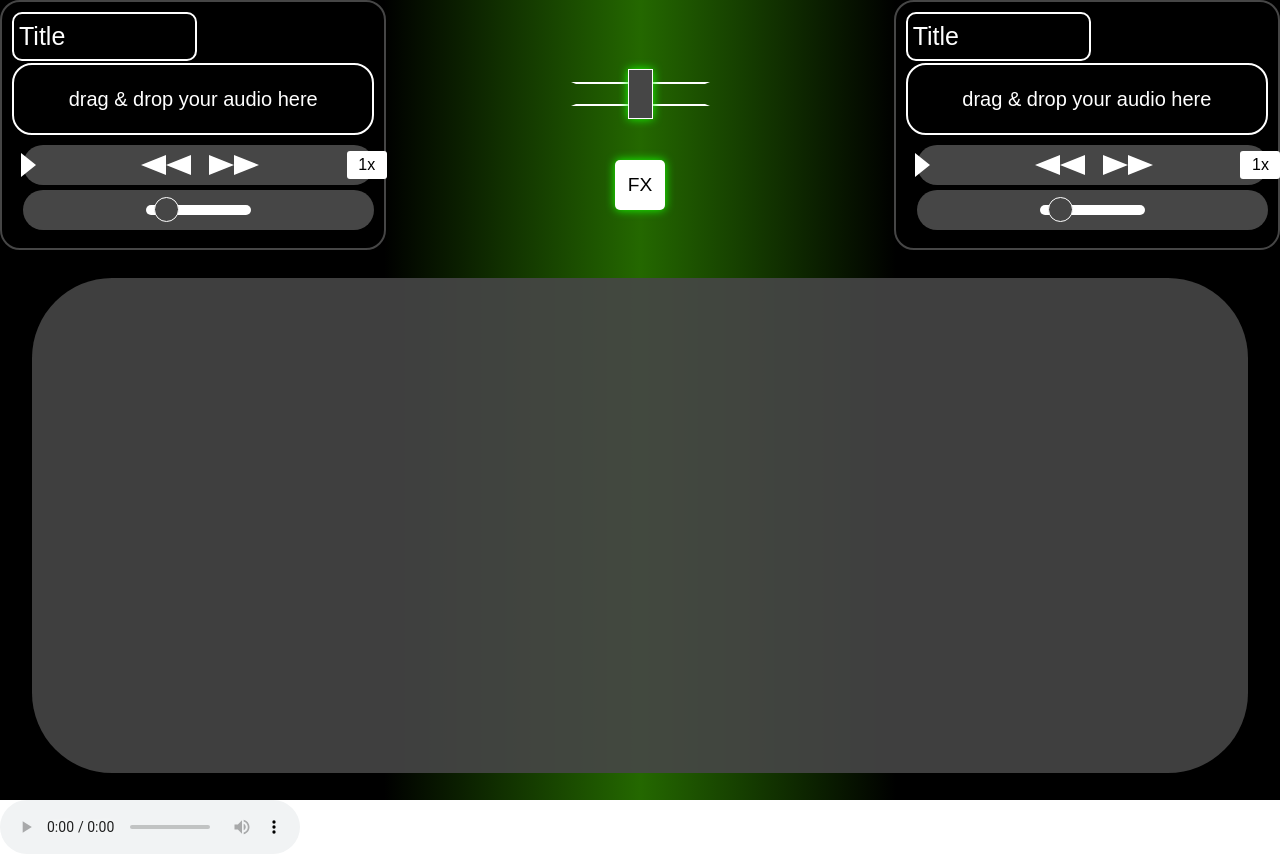
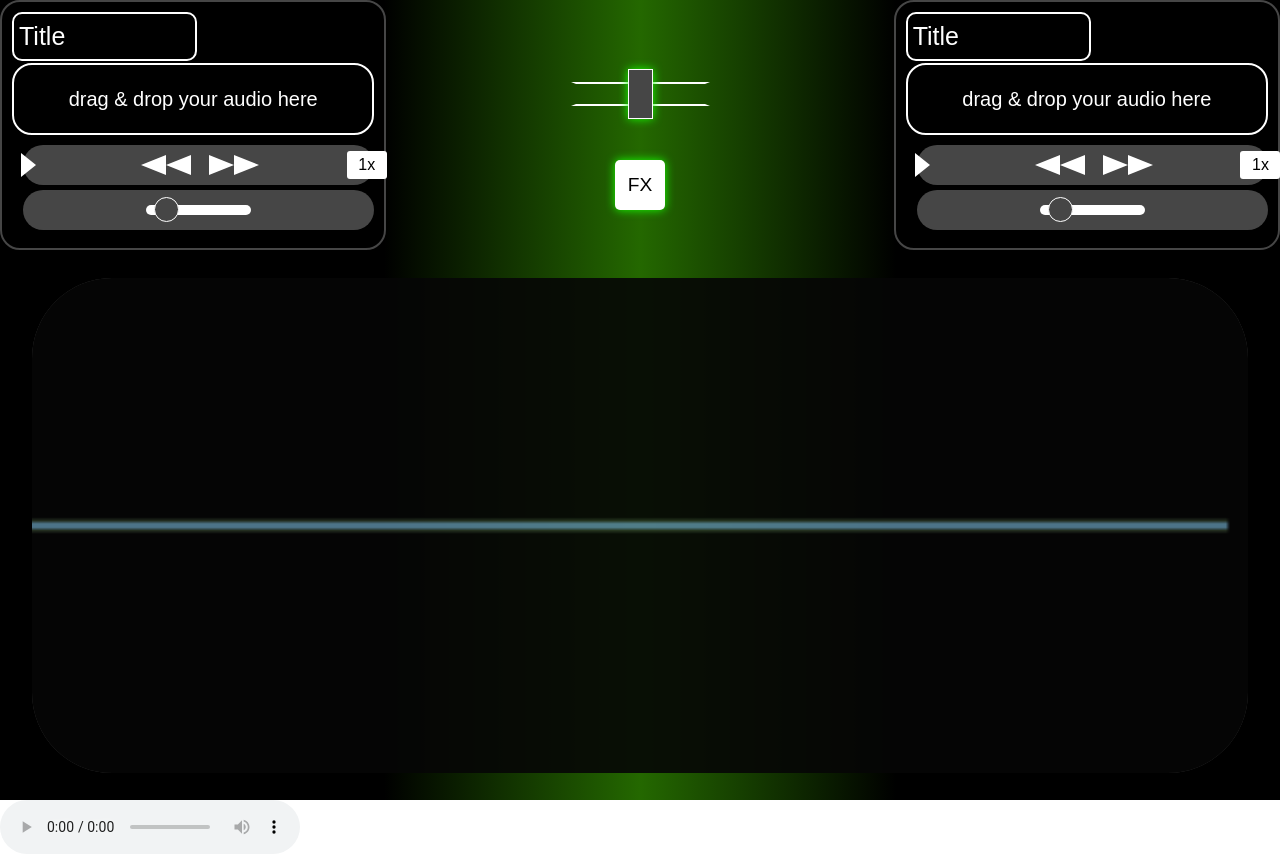
Before and after one commit to Xoritzium/MM-Audio-Videotechnik, a website with bundled scripts: page index.html in a window 1280 px wide. Built offline with nearby package versions, Linux system fonts and the light colour scheme.

Commit message:
implemented vector graphics POC

```diff
--- a/index.html
+++ b/index.html
@@ -145,7 +145,7 @@
             </div>
         </div>
     </div>
-    <audio controls id="audio" src="./Technobase - Mutter der Mann mit dem Koks ist da .mp3"></audio>
+    <audio controls id="audioTest" src="./Technobase - Mutter der Mann mit dem Koks ist da .mp3"></audio>
     <script type="module" defer src='./src/js/index.js'></script>
 </body>
 
--- a/src/js/audioVisualizer.js
+++ b/src/js/audioVisualizer.js
@@ -1,193 +1,224 @@
 import * as audioController from "./audioController.js";
 
 
-const canvas = document.getElementById("visualizer")
-const canvasCtx = canvas.getContext("2d");
+    // setup canvas context
+    let canvas = document.getElementById("visualizer")
+    let canvasCtx = canvas.getContext("2d")
 
-// get same Color of the Window behind the canvas, in order to let the canvas appear transparent except for the drawing
-const visualizerWindow = document.getElementById('VisualizerWindow');
-const backgroundColor = window.getComputedStyle(visualizerWindow).getPropertyValue('background');
+    // get same Color of the Window behind the canvas, in order to let the canvas appear transparent except for the drawing
+    const visualizerWindow = document.getElementById('VisualizerWindow')
+    const backgroundColor = window.getComputedStyle(visualizerWindow).getPropertyValue('background')
 
-const audioCtx = new window.AudioContext();
-const audio = document.getElementById("audio");
-const track = audioCtx.createMediaElementSource(audio);
-let analyser = audioCtx.createAnalyser();
-analyser.fftSize = 128;
-let bufferLength = analyser.frequencyBinCount;
+    // setup audio context for testing
+    let audioCtx = new window.AudioContext()
+    let audio = document.getElementById("audioTest")
+    let track = audioCtx.createMediaElementSource(audio)
+    let analyser = audioCtx.createAnalyser()
+    analyser.fftSize = 4096
+    let bufferLength = analyser.frequencyBinCount
+    let dataArray = new Uint8Array(bufferLength)
+    analyser.getByteTimeDomainData(dataArray)
+    track.connect(analyser).connect(audioCtx.destination)
 
-track.connect(analyser).connect(audioCtx.destination);
-//let dataArray = new Uint8Array(bufferLength);
+    let subBass = [0,60]
+    let bass = [61,250]
+    let lowerMid = [250, 500]
+    let mid = [500, 2000]
+    let higherMid = [2000, 4000]
+    let presence = [4000, 6000]
+    let brilliance = [6000, 20000]
 
-let visualizationOption = 9;
+    let subBassArea = [subBass[0], Math.trunc((subBass[1]/20000) * bufferLength)]
+    let bassArea = [subBassArea[1] +1, (subBassArea[1] +1) + (Math.trunc( ( (bass[1] - bass[0]) / 20000) * bufferLength ))]
+    let lowerMidArea = [bassArea[1] +1, (bassArea[1] +1) + (Math.trunc( ((lowerMid[1] - lowerMid[0]) /20000 ) * bufferLength))]
+    let midArea = [lowerMidArea[1] +1, (lowerMidArea[1] +1) + (Math.trunc( ((mid[1] - mid[0])/ 20000) * bufferLength))]
+    let higherMidArea = [midArea[1] +1, (midArea[1] +1) + (Math.trunc( ((higherMid[1] - higherMid[0]) / 20000) * bufferLength))]
+    let presenceArea = [higherMidArea[1] +1, (higherMidArea[1] +1) + (Math.trunc( ( (presence[1] - presence[0]) / 20000) * bufferLength))]
+    let brillianceArea = [presenceArea[1] +1, bufferLength]
 
-export function setVisualizationOption(option) {
-  visualizationOption = option;
-}
+    console.log(bufferLength)
+    console.log(subBassArea)
+    console.log(bassArea)
+    console.log(lowerMidArea)
+    console.log(midArea)
+    console.log(higherMidArea)
+    console.log(presenceArea)
+    console.log(brillianceArea)
 
-export function getVisualizationOption() {
-  return visualizationOption;
-}
-
-let drawing = false;
-
-// sets drawing variable to true and starts the draw method
-export function startDrawing() {
-  drawing = true;
-  draw();
-}
-
-// disabels the drawing variable that the draw method stops calling itself
-export function stopDrawing() {
-  drawing = false;
-
-}
-
-function clearCanvas() {
-  //  canvasCtx.clearRect(0, 0, canvas.width, canvas.height);
-}
-
-function drawLines() {
-  canvasCtx.lineWidth = 1;
-  canvasCtx.strokeStyle = document.getElementById('colorpickerVisualization1').value;
-  let sliceWidth = canvas.width * 1.0 / bufferLength;
-
-  let dataArray = audioController.getAudioArrayA();
+    let playerA;
+    let playerB;
 
 
-  let x = 0;
+    let x = 0;
+    let amplitude = 0; // Controls the height of the wave
+    let frequency = 0.03; // Controls the speed of the wave
+    const yOffset = canvas.height / 2; // Vertical center of the canvas
 
-  canvasCtx.beginPath();
-  for (let i = 0; i < bufferLength; i++) {
-      //console.log("Index: " + i + " // Wert: " + dataArray[i]);
-      let v = dataArray[i] / 128.0;
-      let y = v * canvas.height/2;
-      if (i === 0) {
-          canvasCtx.moveTo(x, y);
-      } else {
-          canvasCtx.lineTo(x, y);
-      }
-      x += sliceWidth;
-  }
-  canvasCtx.lineTo(canvas.width, canvas.height);
-  canvasCtx.stroke();
+  let subBassFrequency = 0.005;
+  let bassFrequency = 0.01;
+  let lowMidFrequency = 0.02;
+  let midFrequency = 0.04;
+  let higherMidFrequency = 0.06;
+  let presenceFrequency = 0.08;
+  let brillainceFrequency = 0.1;
 
-}
 
-function drawPillars() {
+  let subBassAmplitude;
+  let bassAmplitude;
+  let lowMidAmplitude;
+  let midAmplitude;
+  let higherMidAmplitude;
+  let presenceAmplitude;
+  let brillianceAmplitude;
 
-  let barWidth = canvas.width / bufferLength;
+  function setPlayerA(audioPlayer) { playerA = audioPlayer }
 
-  let dataArray = audioController.getAudioArrayA();
+  function setPlayerB(audioPlayer) { playerB = audioPlayer }
 
-  let barHeight;
-  let x = 0;
+  function clearCanvas() { canvasCtx.clearRect(0, 0, canvas.width, canvas.height) }
 
-  for (let i = 0; i < bufferLength / 2; i++) {
-    barHeight = dataArray[i];
-    const red = (i * barHeight) / 10;
-    const green = i * 4;
-    const blue = barHeight / 4 - 12;
-    canvasCtx.fillStyle = `rgb(${red}, ${green}, ${blue})`;
-    canvasCtx.fillRect(
-      canvas.width / 2 - x,
-      canvas.height - barHeight,
-      barWidth,
-      barHeight
-    );
-    canvasCtx.fillRect(
-      canvas.width / 2 + x,
-      canvas.height - barHeight,
-      barWidth,
-      barHeight
-    );
-    x += barWidth;
-  }
-}
+  function draw() {
 
-function drawAbstract() {
+    analyser.getByteFrequencyData(dataArray);
+    canvasCtx.fillStyle = backgroundColor;
+    canvasCtx.fillRect(0, 0, canvas.width, canvas.height);
 
-  const barWidth = 15;
-  let barHeight;
-  let x = 0;
+    //sub bass
+    canvasCtx.lineWidth = 3.5;
+    canvasCtx.strokeStyle = "rgb(128, 0, 0)";
+    canvasCtx.beginPath();
 
-  let dataArray = audioController.getAudioArrayA();
+    subBassAmplitude = 0
+    for (let i = subBassArea[0]; i < subBassArea[1]; i++ )
+      if (dataArray[i] > subBassAmplitude)
+        subBassAmplitude = (dataArray[i] / 255 ) * yOffset
 
-  console.log(dataArray[28] + " " + audioController.audioBVolume);
+    let sy = subBassAmplitude * Math.cos(x * subBassFrequency) + yOffset
+    canvasCtx.moveTo(0, sy);
 
-  for (let i = 0; i < bufferLength; i++) {
-      barHeight = dataArray[i] * 2
-      canvasCtx.save();
-      canvasCtx.translate(canvas.width / 2, canvas.height / 2);
-      canvasCtx.rotate(i * 3.2);
-      const hue = 0;
-      canvasCtx.fillStyle = 'hsl(' + hue + ',100%,50%)';
-      canvasCtx.strokeStyle = 'hsl(' + hue + ',100%,50%)';
-      canvasCtx.beginPath();
-      canvasCtx.moveTo(0, 0);
-      canvasCtx.lineTo(0, barHeight);
+    for (let i = 0; i < canvas.width; i += 5) {
+      const y = subBassAmplitude * Math.cos((i + x) * subBassFrequency) + yOffset
+      canvasCtx.lineTo(i, y)
+    }
+    canvasCtx.stroke()
 
-      canvasCtx.stroke();
+    //bass
+    canvasCtx.lineWidth = 3;
+    canvasCtx.strokeStyle = "rgb(0, 128, 0)";
+    canvasCtx.beginPath();
 
-      x -= barWidth;
+    bassAmplitude = 0
+    for (let i = bassArea[0]; i < bassArea[1]; i++ )
+      if (dataArray[i] > bassAmplitude)
+      bassAmplitude = (dataArray[i] / 255 ) * yOffset
 
-      if (i > bufferLength * 0.6) {
-        canvasCtx.beginPath();
-        canvasCtx.arc(0, 0, barHeight / 1.5, 0, Math.PI * 2);
-        canvasCtx.stroke();
-      }
-      canvasCtx.restore();
+    let bay = bassAmplitude * Math.cos(x * bassFrequency) + yOffset
+    canvasCtx.moveTo(0, bay);
+
+    for (let i = 0; i < canvas.width; i += 5) {
+      const y = subBassAmplitude * Math.cos((i + x) * bassFrequency) + yOffset
+      canvasCtx.lineTo(i, y)
+    }
+    canvasCtx.stroke()
+
+    //lowmid
+    canvasCtx.lineWidth = 2.5;
+    canvasCtx.strokeStyle = "rgb(0, 0, 128)";
+    canvasCtx.beginPath();
+
+    lowMidAmplitude = 0
+    for (let i = lowerMidArea[0]; i < lowerMidArea[1]; i++ )
+      if (dataArray[i] > lowMidAmplitude)
+      lowMidAmplitude = (dataArray[i] / 255 ) * yOffset
+
+    let ly = lowMidAmplitude * Math.cos(x * lowMidFrequency) + yOffset
+    canvasCtx.moveTo(0, ly);
+
+    for (let i = 0; i < canvas.width; i += 5) {
+      const y = lowMidAmplitude * Math.cos((i + x) * lowMidFrequency) + yOffset
+      canvasCtx.lineTo(i, y)
+    }
+    canvasCtx.stroke()
+
+    //mid
+    canvasCtx.lineWidth = 2;
+    canvasCtx.strokeStyle = "rgb(255, 0, 0)";
+    canvasCtx.beginPath();
+
+    midAmplitude = 0
+    for (let i = midArea[0]; i < midArea[1]; i++ )
+      if (dataArray[i] > midAmplitude)
+      midAmplitude = (dataArray[i] / 255 ) * yOffset
+
+    let my = midAmplitude * Math.cos(x * midFrequency) + yOffset
+    canvasCtx.moveTo(0, my);
+
+    for (let i = 0; i < canvas.width; i += 5) {
+      const y = midAmplitude * Math.cos((i + x) * midFrequency) + yOffset
+      canvasCtx.lineTo(i, y)
+    }
+    canvasCtx.stroke()
+
+    //highmid
+    canvasCtx.lineWidth = 1.5;
+    canvasCtx.strokeStyle = "rgb(0, 255, 0)";
+    canvasCtx.beginPath();
+
+    higherMidAmplitude = 0
+    for (let i = higherMidArea[0]; i < higherMidArea[1]; i++ )
+      if (dataArray[i] > higherMidAmplitude)
+      higherMidAmplitude = (dataArray[i] / 255 ) * yOffset
+
+    let hy = higherMidAmplitude * Math.cos(x * higherMidFrequency) + yOffset
+    canvasCtx.moveTo(0, hy);
+
+    for (let i = 0; i < canvas.width; i += 5) {
+      const y = higherMidAmplitude * Math.cos((i + x) * higherMidFrequency) + yOffset
+      canvasCtx.lineTo(i, y)
+    }
+    canvasCtx.stroke()
+
+    //presence
+    canvasCtx.lineWidth = 1;
+    canvasCtx.strokeStyle = "rgb(0, 0, 255)";
+    canvasCtx.beginPath();
+
+    presenceAmplitude = 0
+    for (let i = presenceArea[0]; i < presenceArea[1]; i++ )
+      if (dataArray[i] > presenceAmplitude)
+        presenceAmplitude = (dataArray[i] / 255 ) * yOffset
+
+    let py = presenceAmplitude * Math.cos(x * presenceFrequency) + yOffset
+    canvasCtx.moveTo(0, py);
+
+    for (let i = 0; i < canvas.width; i += 5) {
+      const y = presenceAmplitude * Math.cos((i + x) * presenceFrequency) + yOffset
+      canvasCtx.lineTo(i, y)
+    }
+    canvasCtx.stroke()
+
+    //brilliance
+    canvasCtx.lineWidth = 0.5;
+    canvasCtx.strokeStyle = "rgb(255, 255, 255)";
+    canvasCtx.beginPath();
+
+    brillianceAmplitude = 0
+    for (let i = brillianceArea[0]; i < brillianceArea[1]; i++ )
+      if (dataArray[i] > brillianceAmplitude)
+      brillianceAmplitude = (dataArray[i] / 255 ) * yOffset
+
+    let by = brillianceAmplitude * Math.cos(x * brillainceFrequency) + yOffset
+    canvasCtx.moveTo(0, by);
+
+    for (let i = 0; i < canvas.width; i += 5) {
+      const y = brillianceAmplitude * Math.cos((i + x) * brillainceFrequency) + yOffset
+      canvasCtx.lineTo(i, y)
+    }
+    canvasCtx.stroke()
+
+    x += 1;
+
+    requestAnimationFrame(draw);
   }
 
-}
-
-export function draw() {
-
-  console.log("draw");
-  //analyser.getByteTimeDomainData(dataArray);
-  //analyser.getByteFrequencyData(dataArray);
-
-  canvasCtx.fillStyle = backgroundColor;
-
-  canvasCtx.clearRect(0, 0, canvas.width, canvas.height);
-
-  switch (visualizationOption) {
-    case 1:
-      drawLines();
-      //console.log("option: " + visualizationOption);
-      break;
-    case 2:
-      drawPillars();
-      //console.log("option: " + visualizationOption);
-      break;
-    case 3:
-      drawAbstract();
-      //console.log("option: " + visualizationOption);
-    case 9:
-      //console.log("no visualization");
-      break;
-  }
-
-  if (drawing === true)
-    requestAnimationFrame(draw);
-
-}
-
-
-/* Zweiter Visualizer
-
-  const barWidth = 15;
-  let barHeight;
-  let x;
-
-
-      x = 0;
-
-
-
-      drawVisualiser(bufferLength, x, barWidth, barHeight, dataArray);
-
-
-function drawVisualiser(bufferLength, x, barWidth, barHeight, dataArray) {
-
-
-} */
+  draw()
```
Also changed, not shown: src/js/audioController.js (+0 -15 lines), src/js/audioPlayer.js (line endings or trailing spaces).
